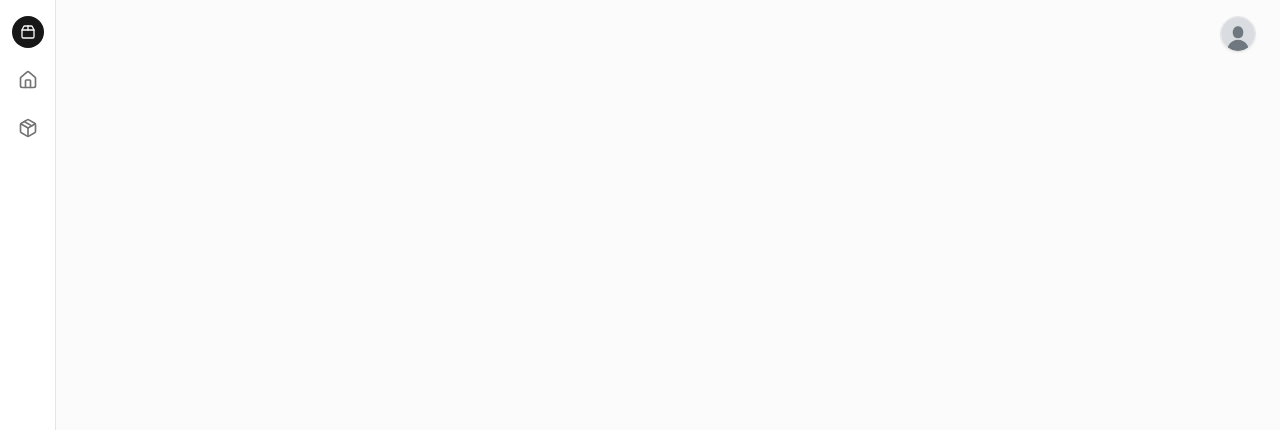
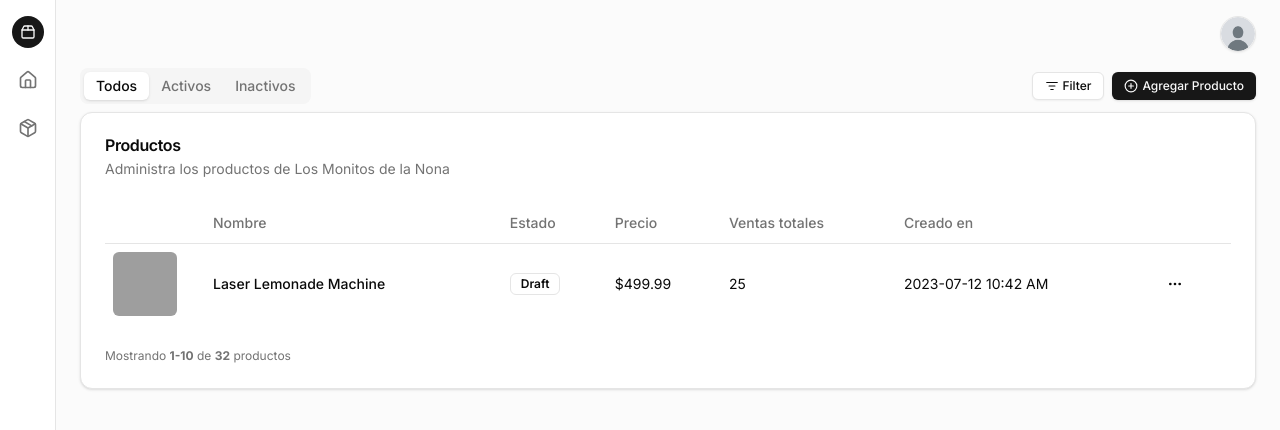
Before and after one commit to AngheloAlva/sistema-de-ventas-bazar, a Next.js app: page /productos in a window 1280 px wide. Shown: the top 430 px of the page. Built offline with nearby package versions, Linux system fonts and the light colour scheme; grey boxes are pictures that could not be loaded.

Commit message:
Add product page and separate in components

```diff
--- a/app/(pages)/productos/page.tsx
+++ b/app/(pages)/productos/page.tsx
@@ -1,3 +1,48 @@
+import { Tabs, TabsContent, TabsList, TabsTrigger } from "@/app/components/ui/tabs"
+import AddProductButton from "@/app/components/products/AddProductButton"
+import FilterButton from "@/app/components/products/FilterButton"
+import { ProductTable } from "@/app/components/products"
+import {
+	Card,
+	CardContent,
+	CardDescription,
+	CardFooter,
+	CardHeader,
+	CardTitle,
+} from "@/app/components/ui/card"
+
 export default function ProductPage(): React.ReactElement {
-	return <div></div>
+	return (
+		<main className="grid flex-1 items-start gap-4 p-4 sm:px-6 sm:py-0 md:gap-8">
+			<Tabs defaultValue="all">
+				<div className="flex items-center">
+					<TabsList>
+						<TabsTrigger value="all">Todos</TabsTrigger>
+						<TabsTrigger value="active">Activos</TabsTrigger>
+						<TabsTrigger value="draft">Inactivos</TabsTrigger>
+					</TabsList>
+					<div className="ml-auto flex items-center gap-2">
+						<FilterButton />
+						<AddProductButton />
+					</div>
+				</div>
+				<TabsContent value="all">
+					<Card x-chunk="dashboard-06-chunk-0">
+						<CardHeader>
+							<CardTitle>Productos</CardTitle>
+							<CardDescription>Administra los productos de Los Monitos de la Nona</CardDescription>
+						</CardHeader>
+						<CardContent>
+							<ProductTable />
+						</CardContent>
+						<CardFooter>
+							<div className="text-xs text-muted-foreground">
+								Mostrando <strong>1-10</strong> de <strong>32</strong> productos
+							</div>
+						</CardFooter>
+					</Card>
+				</TabsContent>
+			</Tabs>
+		</main>
+	)
 }
--- /dev/null
+++ b/app/components/products/AddProductButton.tsx
@@ -0,0 +1,11 @@
+import { PlusCircle } from "lucide-react"
+import { Button } from "../ui/button"
+
+export default function AddProductButton(): React.ReactElement {
+	return (
+		<Button size="sm" className="h-7 gap-1">
+			<PlusCircle className="h-3.5 w-3.5" />
+			<span className="sr-only sm:not-sr-only sm:whitespace-nowrap">Agregar Producto</span>
+		</Button>
+	)
+}
--- /dev/null
+++ b/app/components/products/FilterButton.tsx
@@ -0,0 +1,29 @@
+import {
+	DropdownMenu,
+	DropdownMenuCheckboxItem,
+	DropdownMenuContent,
+	DropdownMenuLabel,
+	DropdownMenuSeparator,
+	DropdownMenuTrigger,
+} from "@/app/components/ui/dropdown-menu"
+import { ListFilter } from "lucide-react"
+import { Button } from "../ui/button"
+
+export default function FilterButton(): React.ReactElement {
+	return (
+		<DropdownMenu>
+			<DropdownMenuTrigger asChild>
+				<Button variant="outline" size="sm" className="h-7 gap-1">
+					<ListFilter className="h-3.5 w-3.5" />
+					<span className="sr-only sm:not-sr-only sm:whitespace-nowrap">Filter</span>
+				</Button>
+			</DropdownMenuTrigger>
+			<DropdownMenuContent align="end">
+				<DropdownMenuLabel>Filtrar por</DropdownMenuLabel>
+				<DropdownMenuSeparator />
+				<DropdownMenuCheckboxItem checked>Activo</DropdownMenuCheckboxItem>
+				<DropdownMenuCheckboxItem>Inactivo</DropdownMenuCheckboxItem>
+			</DropdownMenuContent>
+		</DropdownMenu>
+	)
+}
--- /dev/null
+++ b/app/components/products/ProductItem.tsx
@@ -0,0 +1,50 @@
+import { TableCell, TableRow } from "../ui/table"
+import { MoreHorizontal } from "lucide-react"
+import { Button } from "../ui/button"
+import { Badge } from "../ui/badge"
+import Image from "next/image"
+import {
+	DropdownMenu,
+	DropdownMenuContent,
+	DropdownMenuItem,
+	DropdownMenuLabel,
+	DropdownMenuTrigger,
+} from "../ui/dropdown-menu"
+
+export default function ProductItem(): React.ReactElement {
+	return (
+		<TableRow>
+			<TableCell className="hidden sm:table-cell">
+				<Image
+					alt="Product image"
+					className="aspect-square rounded-md object-cover"
+					height="64"
+					src="/placeholder.svg"
+					width="64"
+				/>
+			</TableCell>
+			<TableCell className="font-medium">Laser Lemonade Machine</TableCell>
+			<TableCell>
+				<Badge variant="outline">Draft</Badge>
+			</TableCell>
+			<TableCell>$499.99</TableCell>
+			<TableCell className="hidden md:table-cell">25</TableCell>
+			<TableCell className="hidden md:table-cell">2023-07-12 10:42 AM</TableCell>
+			<TableCell>
+				<DropdownMenu>
+					<DropdownMenuTrigger asChild>
+						<Button aria-haspopup="true" size="icon" variant="ghost">
+							<MoreHorizontal className="h-4 w-4" />
+							<span className="sr-only">Toggle menu</span>
+						</Button>
+					</DropdownMenuTrigger>
+					<DropdownMenuContent align="end">
+						<DropdownMenuLabel>Actions</DropdownMenuLabel>
+						<DropdownMenuItem>Edit</DropdownMenuItem>
+						<DropdownMenuItem>Delete</DropdownMenuItem>
+					</DropdownMenuContent>
+				</DropdownMenu>
+			</TableCell>
+		</TableRow>
+	)
+}
--- /dev/null
+++ b/app/components/products/ProductTable.tsx
@@ -0,0 +1,45 @@
+import Image from "next/image"
+import { MoreHorizontal } from "lucide-react"
+import { Badge } from "@/app/components/ui/badge"
+import {
+	Table,
+	TableBody,
+	TableCell,
+	TableHead,
+	TableHeader,
+	TableRow,
+} from "@/app/components/ui/table"
+import {
+	DropdownMenu,
+	DropdownMenuContent,
+	DropdownMenuItem,
+	DropdownMenuLabel,
+	DropdownMenuTrigger,
+} from "@/app/components/ui/dropdown-menu"
+import { Button } from "../ui/button"
+import ProductItem from "./ProductItem"
+
+export default function ProductTable(): React.ReactElement {
+	return (
+		<Table>
+			<TableHeader>
+				<TableRow>
+					<TableHead className="hidden w-[100px] sm:table-cell">
+						<span className="sr-only">Imagen</span>
+					</TableHead>
+					<TableHead>Nombre</TableHead>
+					<TableHead>Estado</TableHead>
+					<TableHead>Precio</TableHead>
+					<TableHead className="hidden md:table-cell">Ventas totales</TableHead>
+					<TableHead className="hidden md:table-cell">Creado en</TableHead>
+					<TableHead>
+						<span className="sr-only">Acciones</span>
+					</TableHead>
+				</TableRow>
+			</TableHeader>
+			<TableBody>
+				<ProductItem />
+			</TableBody>
+		</Table>
+	)
+}
--- /dev/null
+++ b/app/components/products/index.ts
@@ -0,0 +1,3 @@
+import ProductTable from "./ProductTable"
+
+export { ProductTable }
```
